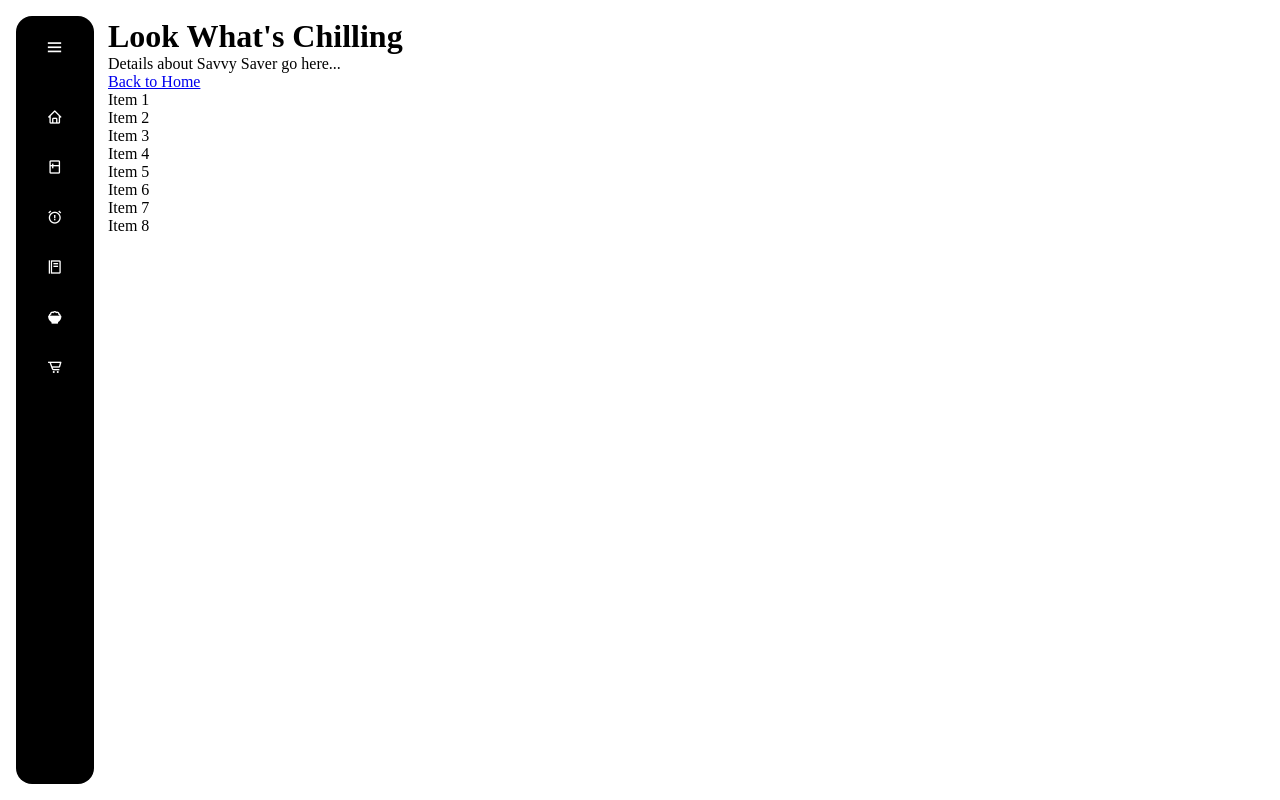
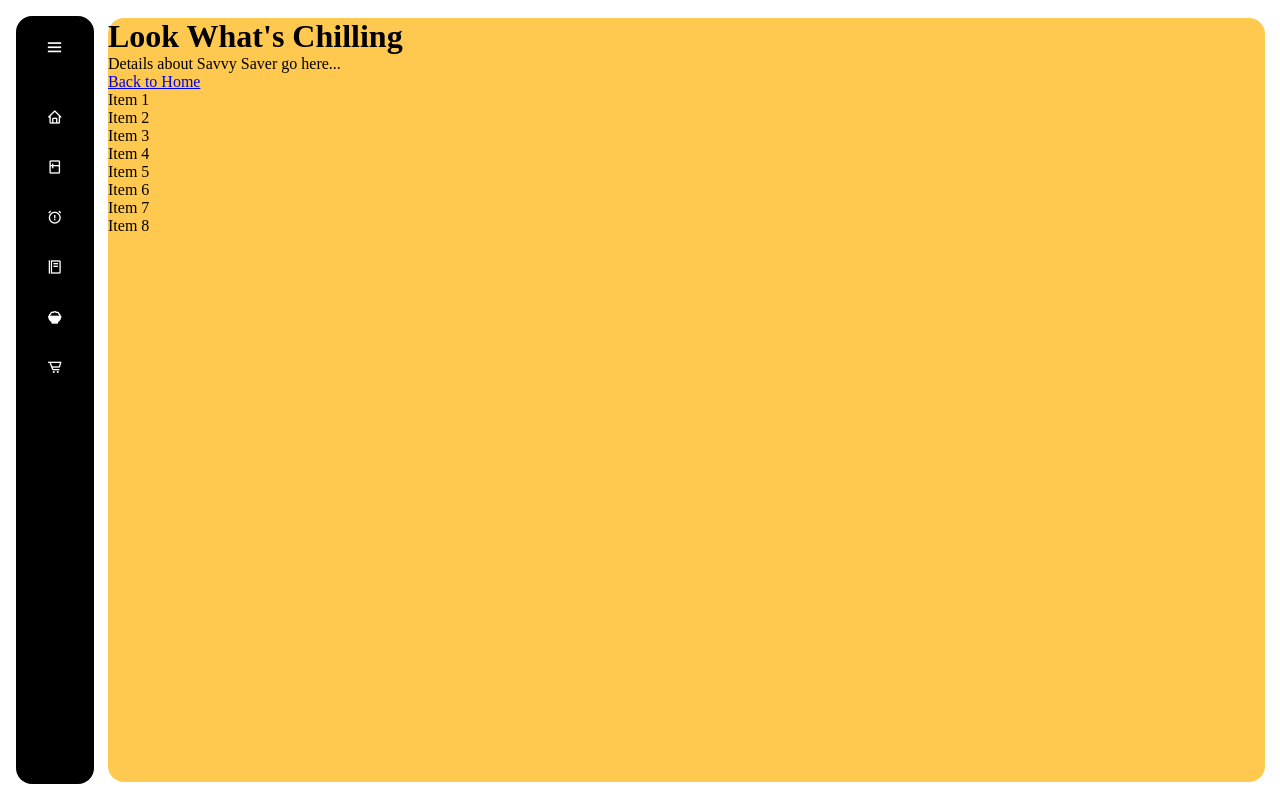
Before and after one commit to kosuri-indu/StockUp, a Flask app: page /fridgepeek in a window 1280 px wide. Run offline with Flask 3, Linux system fonts and the light colour scheme; some web fonts are replaced.

Commit message:
Fridge Peek Page

```diff
--- a/frontend/static/css/recipie.css
+++ b/frontend/static/css/features.css
@@ -1,17 +1,12 @@
-<<<<<<< HEAD
-/* recipie.css */
-/* .section.recipe-genie {
-=======
+/*Fridge Peek*/
+.fridge{
+    background-color: #ffc84e;
+    height: 95.5vh;
+    border-radius: 1rem;
+}
 
-.section.recipe-genie {
->>>>>>> cd096bbdb0eb3231d79e82fd721bda8e67e186d0
-    margin: 20px;
-    padding: 20px;
-    background-color: #f9f9f9;
-    border-radius: 10px;
-    box-shadow: 0 2px 8px rgba(0, 0, 0, 0.1);
-} */
 
+/*Recipe Genie*/
 .ingredient-selection {
     margin-bottom: 20px;
 }
--- a/frontend/templates/base.html
+++ b/frontend/templates/base.html
@@ -5,7 +5,7 @@
     <meta name="viewport" content="width=device-width, initial-scale=1.0">
     <title>Home</title>
     <link rel="stylesheet" href="{{ url_for('static', filename='css/home.css') }}">
-    <link rel="stylesheet" href="{{ url_for('static', filename='css/recipie.css') }}">
+    <link rel="stylesheet" href="{{ url_for('static', filename='css/features.css') }}">
     <link rel="stylesheet" href="{{ url_for('static', filename='css/paging.css') }}">
     <link href='https://unpkg.com/boxicons@2.1.4/css/boxicons.min.css' rel='stylesheet'>
 
@@ -28,7 +28,7 @@
                 <span class="tooltip">Home</span>
             </li>
             <li>
-                <a href="/look-whats-chilling">
+                <a href="/fridgepeek">
                     <i class='bx bx-fridge'></i>
                     <span class="links_name">Fridge Peek</span>
                 </a>
--- a/frontend/templates/fridgepeek.html
+++ b/frontend/templates/fridgepeek.html
@@ -1,6 +1,6 @@
 {% extends 'base.html' %}
 
-{% block container %}
+{% block pagecontent %}
 <div class="fridge">
     <h1>Look What's Chilling</h1>
     <p>Details about Savvy Saver go here...</p>
```
